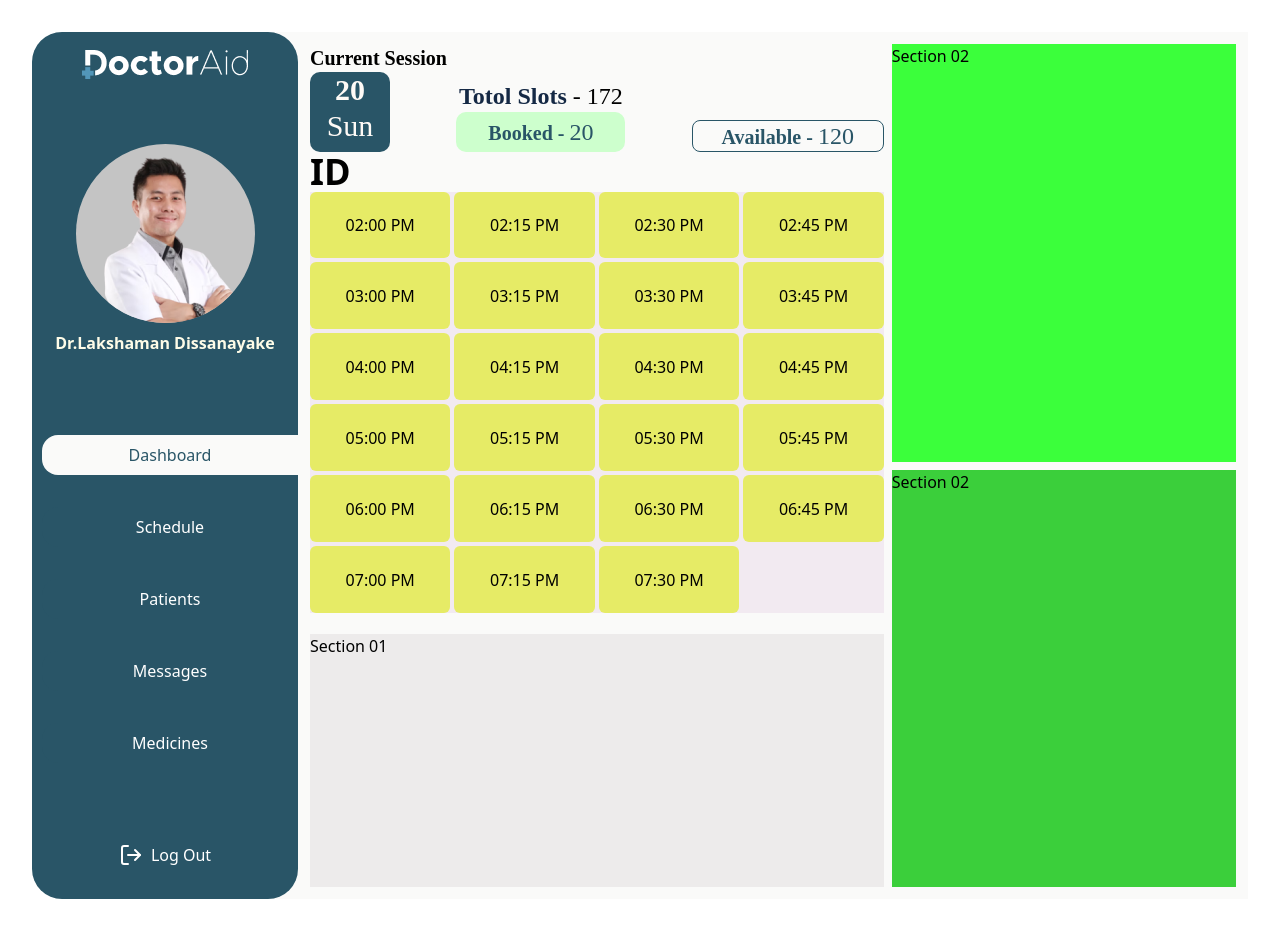
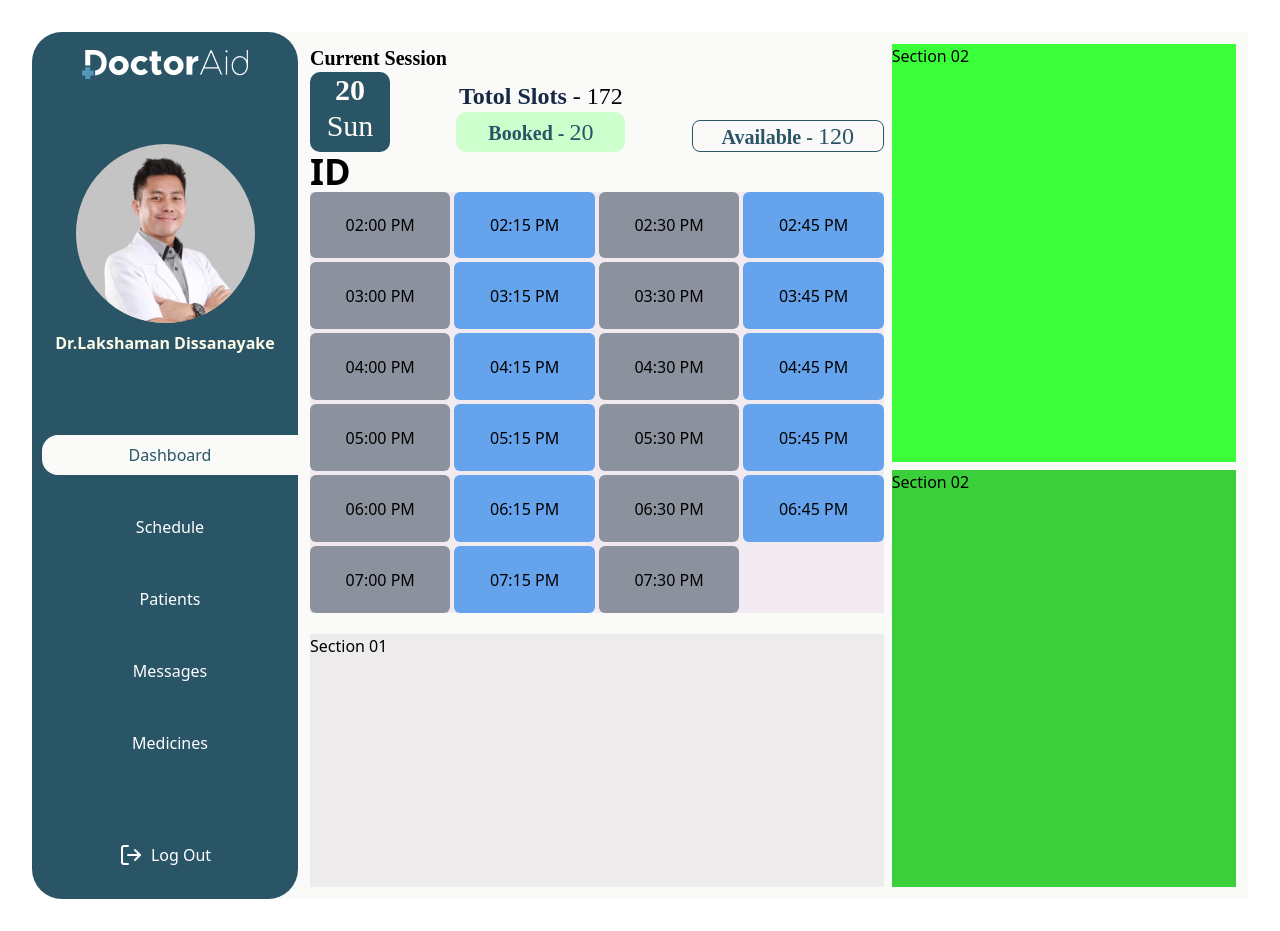
Before and after one commit to DoctorAid/doctoraid-main, a React (Vite) app in the folder doctors-dashboard/: page /schedule in a window 1280 px wide. Built offline with nearby package versions, Linux system fonts and the light colour scheme.

Commit message:
booked slots colour added

```diff
--- a/doctors-dashboard/src/assets/components/TimeSlot.jsx
+++ b/doctors-dashboard/src/assets/components/TimeSlot.jsx
@@ -5,7 +5,7 @@ function TimeSlot(props) {
     return (
 
 
-         <button className='bg-[#33373baa] text-center rounded-md '>
+         <button className='bg-[#b6e44baa] text-center rounded-md '>
           {props.timeSlot.time}
 
           </button>
@@ -15,17 +15,26 @@ function TimeSlot(props) {
     )
 
   else{
-    return(
+    if(props.timeSlot.status === "Booked")
+      return(
+        <button className='bg-[#5b6674aa] text-center rounded-md '
+                onClick={() => props.onClick(props.timeSlot.id)}>
+        {props.timeSlot.time}
 
-      <button className='bg-[#e2ec21aa] text-center rounded-md '
-              onClick={() => props.onClick(props.timeSlot.id)}>
-       {props.timeSlot.time}
+        </button>
+      )
 
-       </button>
+    else{
+      return(
 
+        <button className='bg-[#2082ecaa] text-center rounded-md '
+                onClick={() => props.onClick(props.timeSlot.id)}>
+         {props.timeSlot.time}
 
+        </button>
 
-    )
+      )
+    }
   }
 }
 
```
